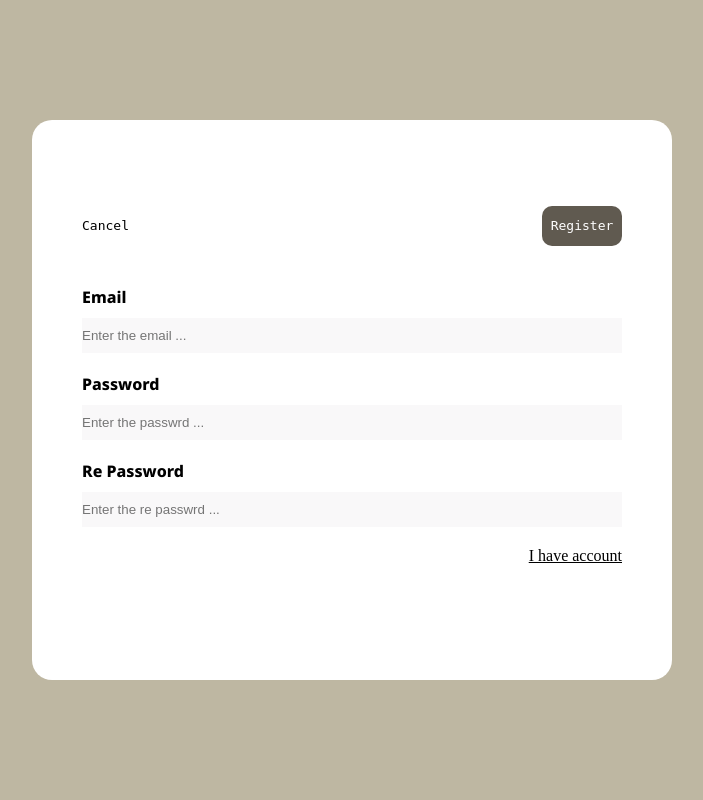
After one commit to sibashis9692/Task-List, a Django app: page /register/ in a window 1280 px wide. The commit adds this page. Shown: the whole page, without its empty margins (288-991 px from the left). Run offline with Django 4.2, Linux system fonts and the light colour scheme.

Commit message:
Added login and register page

```diff
--- a/task-list/Home/admin.py
+++ b/task-list/Home/admin.py
@@ -1,4 +1,5 @@
 from django.contrib import admin
-from .models import Work
+from Home.models import Work, Login
 # Register your models here.
 admin.site.register(Work)
+admin.site.register(Login)
--- a/task-list/Home/urls.py
+++ b/task-list/Home/urls.py
@@ -14,4 +14,7 @@ urlpatterns = [
     path('addcolor/<int:number>/<int:colornumber>', views.addcolor, name="addcolor"),
     path('selectedColor/<int:number>', views.selectedColor, name="selectedColor"),
     path('checkbox/<int:number>/<int:datanumber>', views.checkbox, name="chekbox"),
+    path("login/", views.login, name="login"),
+    path("register/", views.register, name="register"),
+    path("logout/", views.logout, name="logout")
 ]
--- a/task-list/Home/views.py
+++ b/task-list/Home/views.py
@@ -1,11 +1,17 @@
-from django.shortcuts import render, redirect
-from Home.models import Work
+from django.shortcuts import render, redirect, HttpResponse
+from Home.models import Work, Login
 
 # Create your views here.
 def home(request):
-    items=Work.objects.all()
+    if("logedin" not in request.session.keys()):
+        request.session["logedin"]=False
+        request.session["user"]=""
+    items=Work.objects.filter(email = request.session["user"]).all()
+    name=request.session["user"]
     context={
-        "items":items
+        "items":items,
+        "name":name.split("@")[0],
+        "number":""
     }
     return render(request,"index.html", context)
 
@@ -18,7 +24,7 @@ def stor(request):
         description=request.POST.get("description")
         color=request.POST.get("color")
         print("This is teh color "+color)
-        entery=Work(title=title, description=description, color=color, complite="False")
+        entery=Work(email = request.session["user"], title=title, description=description, color=color, complite="False")
         entery.save()
     return redirect("/")
 
@@ -69,9 +75,10 @@ def selectedColor(request, number):
         color="rgb(194, 185, 255)"
     else:
         color="rgb(255, 249, 221)"
-    items=Work.objects.filter(color=color)
+    items=Work.objects.filter(color=color, email=request.session["user"]).all()
     context={
-        "items":items
+        "items":items,
+        "number": number,
     }
     return render(request, "index.html", context)
 
@@ -80,7 +87,6 @@ def checkbox(request, number, datanumber):
     print(datanumber)
     entery=Work.objects.filter(sno = datanumber).first()
     if(number == 1):
-        print("Yes this is true")
         entery.complite = "True"
     else:
         entery.complite = "False"
@@ -91,3 +97,38 @@ def delete(request, number):
     data=Work.objects.filter(sno = number).first()
     data.delete()
     return redirect("/")
+
+def login(request):
+    if(request.method == "POST"):
+        email=request.POST.get("email")
+        password=request.POST.get("password")
+        data=Login.objects.filter(email = email).first()
+        if(data == None):
+            return HttpResponse("<p style='color:red; font-size:20px;' >User Not Found </p><a href=/login/>Try Again</a>")
+        elif(data != None and data.password != password):
+            return HttpResponse("<p>Password Not correct </p><br/><a href=/login/>Try Again</a>")
+        else:
+            request.session["logedin"]=True
+            request.session["user"]=email
+            return redirect("/")
+    return render(request, "login.html")
+
+def register(request):
+    if(request.method == "POST"):
+        email=request.POST.get("email")
+        password=request.POST.get("password")
+        repassword=request.POST.get("repassword")
+        data=Login.objects.filter(email = email).first()
+        if(data != None):
+            return HttpResponse("<p style=color:red; font-size:20px; >User alrady Exists </p><a href=/login/>Login</a>")
+        elif(password != repassword):
+            return HttpResponse("<p style=color:red; font-size:20px; >Password and Repassword is not same </p><a href=/register/>Enter again</a>")
+        else:
+            entery=Login(email = email, password = password)
+            entery.save()
+            return redirect("/login/")
+    return render(request, "register.html")
+
+def logout(request):
+    request.session.clear()
+    return redirect("/")
--- /dev/null
+++ b/task-list/static/style/stylelogin.css
@@ -0,0 +1,146 @@
+@import url('https://fonts.googleapis.com/css2?family=Noto+Sans:wght@800&display=swap');
+@import url('https://fonts.googleapis.com/css2?family=Geologica:wght@300&display=swap');
+@import url('https://fonts.googleapis.com/css2?family=Lato:wght@900&display=swap');
+*{
+    margin: 0px;
+    padding: 0px;
+}
+.contaienr{
+    height: 100vh;
+    width: 100vw;
+    background-color: rgba(190,183,162,255);
+    display: flex;
+    align-items: center;
+    justify-content: center;
+}
+.box{
+    height: 70vh;
+    width: 50vw;
+    background-color: white;
+    border-radius: 20px;
+    display: flex;
+    justify-content: center;
+    flex-direction: column;
+}
+.first{
+    height: 10vh;
+    width: 100%;
+    display: flex;
+    align-items: center;
+    justify-content: space-between;
+    background-color: rgb(255, 255, 255);
+    margin: 0px 0px 20px 0px;
+    border-radius: 20px;
+}
+.cancel{
+    margin: 0px 0px 0px 50px;
+}
+
+#canclehref{
+    color: black;
+    text-decoration: none;
+}
+.add{
+    margin: 0px 50px 0px 0px;
+    background-color: rgba(96,90,80,255);
+    height: 40px;
+    width: 80px;
+    display: flex;
+    align-items: center;
+    justify-content: center;
+    border-radius: 10px;
+    cursor: pointer;
+    color: white;
+}
+
+.second{
+    margin: 0px 50px 50px 50px;
+}
+.tags{
+    margin: 0px 50px 0px 50px;
+}
+#inputtit{
+    height: 35px;
+    width: 100%;
+    margin: 10px 0px 20px 0px;
+    background-color: rgba(249,248,249,255);
+    border: 0px solid white;
+}
+
+#inputdes{
+    height: 35px;
+    width: 100%;
+    margin: 10px 0px 20px 0px;
+    background-color: rgba(249,248,249,255);
+    border: 0px solid white;
+}
+.color{
+    height: auto;
+    width: 100%;
+    background-color: rgb(255, 255, 255);
+}
+.colors{
+    display: flex;
+    align-items: center;
+    height: auto;
+    width: 100%;
+    background-color: rgb(255, 255, 255);
+}
+.color1{
+    height: 10px;
+    width: 10px;
+    border-radius: 50%;
+    background-color: #a4ecd3;
+    margin: 5px;
+    padding: 10px;
+    cursor: pointer;
+}
+.color2{
+    height: 10px;
+    width: 10px;
+    border-radius: 50%;
+    background-color: #f9bddb;
+    margin: 5px;
+    padding: 10px;
+    cursor: pointer;
+}
+.color3{
+    height: 10px;
+    width: 10px;
+    border-radius: 50%;
+    background-color: #c2b9ff;
+    margin: 5px;
+    padding: 10px;
+    cursor: pointer;
+}
+.color4{
+    height: 10px;
+    width: 10px;
+    border-radius: 50%;
+    background-color: rgb(255 249 221);
+    margin: 5px;
+    padding: 10px;
+    cursor: pointer;
+}
+
+#family{
+    font-family: 'Noto Sans', sans-serif;
+    margin: 0px 0px 7px 0px;
+}
+
+p{
+    font-family: monospace;
+    margin: 0px 20px 0px 5px;
+}
+.cancel, .add{
+    font-family: monospace;
+}
+.register{
+    display: flex;
+    justify-content: space-between;
+    color: black;
+}
+
+#regi{
+    color: black;
+}
--- /dev/null
+++ b/task-list/templates/register.html
@@ -0,0 +1,41 @@
+{% load static%}
+<!DOCTYPE html>
+<html lang="en">
+<head>
+    <meta charset="UTF-8">
+    <meta name="viewport" content="width=device-width, initial-scale=1.0">
+    <title>Document</title>
+    <link rel="stylesheet" href="{% static 'style/stylelogin.css' %}">
+</head>
+<body>
+    <div class="contaienr">
+        <div class="box">
+            <div class="first">
+                <a href="/" id="canclehref"><div class="cancel">Cancel</div></a>
+                <div class="add" onclick="submitForm()">Register</div>
+            </div>
+            <div class="second">
+                <form method="post" action="/register/">
+                    {% csrf_token %}
+                    <label for="title" id="family" >Email</label></br>
+                    <input type="text" id="inputtit" placeholder="Enter the email ..." name="email"></br>
+                    <label for="description" id="family" >Password</label></br>
+                    <input type="text" id="inputdes" placeholder="Enter the passwrd ..." name="password">
+                    <label for="description" id="family" >Re Password</label></br>
+                    <input type="text" id="inputdes" placeholder="Enter the re passwrd ..." name="repassword">
+                </form>
+                <div class="register">
+                    <p></p>
+                    <a id="regi" href="/login/">I have account </a>
+                </div>
+            </div>
+        </div>
+    </div>
+</body>
+<script>
+    function submitForm(){
+        const form = document.querySelector('form');
+        form.submit()
+    }
+</script>
+</html>
```
Also changed, not shown: task-list/Home/models.py (+10 -4 lines), task-list/static/style/style.css (+19 -0 lines), task-list/templates/index.html (+28 -1 lines), task-list/templates/login.html (added, +39 -0 lines), task-list/Home/migrations/0003_login_work_color_work_complite_work_email_and_more.py (added), task-list/Home/migrations/0004_remove_work_color.py (added), task-list/Home/migrations/0005_work_color.py (added), task-list/Home/migrations/0006_delete_login.py (added), task-list/Home/migrations/0007_login.py (added), task-list/static/Images/logout.png (added), 1 other file.
